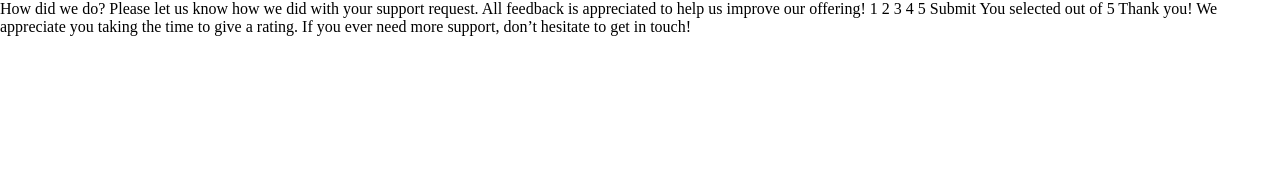
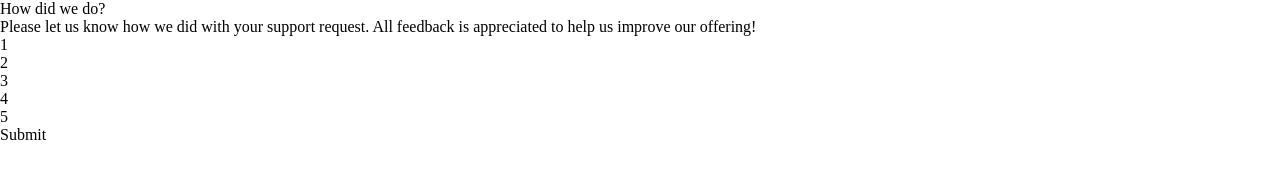
Before and after one commit to paulaabro/interactive-rating-component, a plain HTML site: page index.html in a window 1280 px wide. Drawn offline with Linux system fonts and the light colour scheme.

Commit message:
implement the basis of html

```diff
--- a/index.html
+++ b/index.html
@@ -12,20 +12,42 @@
     <link rel="stylesheet" href="style.css" />
   </head>
   <body>
-    <!-- Rating state start -->
+    <main>
+      <div class="modal">
+        <h1>How did we do?</h1>
+        <p>
+          Please let us know how we did with your support request. All feedback is appreciated to
+          help us improve our offering!
+        </p>
 
-    How did we do? Please let us know how we did with your support request. All feedback is
-    appreciated to help us improve our offering! 1 2 3 4 5 Submit
+        <ul>
+          <li>
+            <button>1</button>
+          </li>
+          <li>
+            <button>2</button>
+          </li>
+          <li>
+            <button>3</button>
+          </li>
+          <li>
+            <button>4</button>
+          </li>
+          <li>
+            <button>5</button>
+          </li>
+        </ul>
+        <button disabled>Submit</button>
+      </div>
+      <!--       <div class="modal">
+        <p>You selected 3 out of 5</p>
 
-    <!-- Rating state end -->
-
-    <!-- Thank you state start -->
-
-    You selected
-    <!-- Add rating here -->
-    out of 5 Thank you! We appreciate you taking the time to give a rating. If you ever need more
-    support, don’t hesitate to get in touch!
-
-    <!-- Thank you state end -->
+        <h2>Thank you!</h2>
+        <p>
+          We appreciate you taking the time to give a rating. If you ever need more support, don’t
+          hesitate to get in touch!
+        </p>
+      </div> -->
+    </main>
   </body>
 </html>
```
